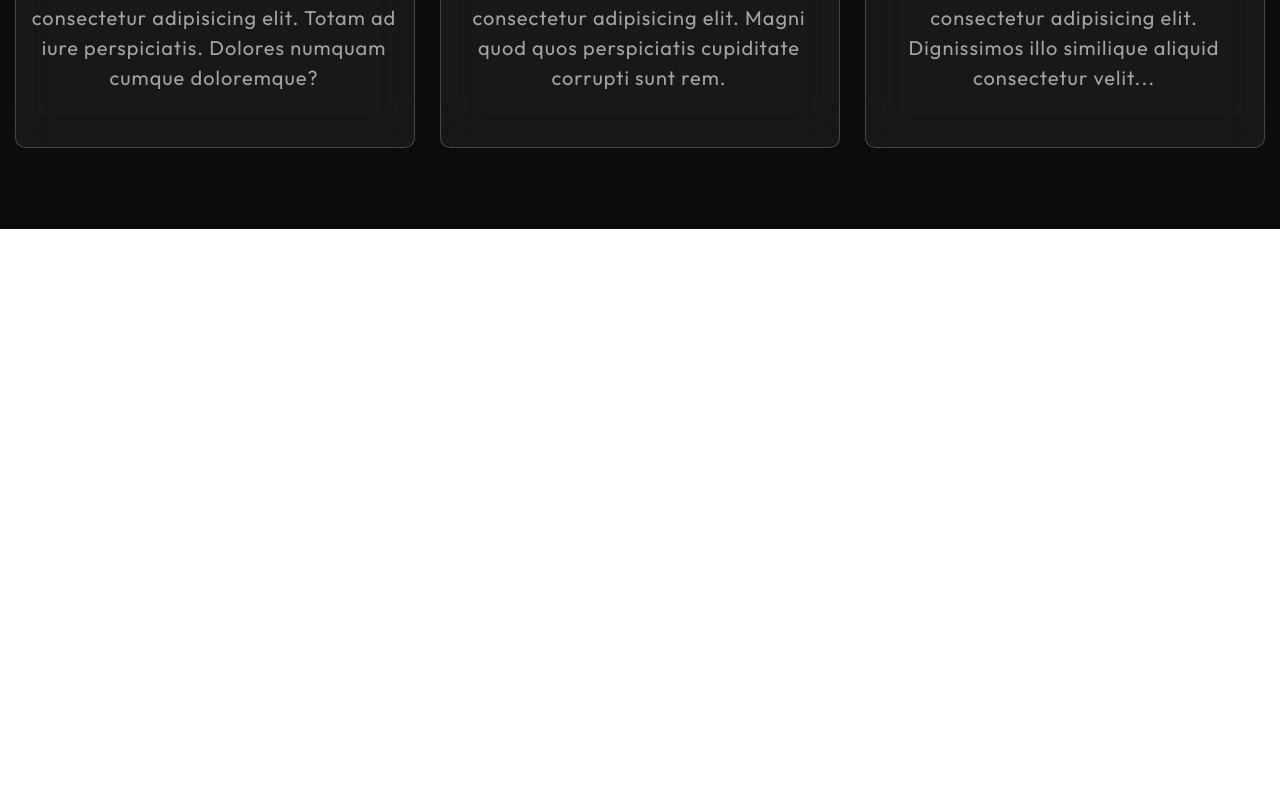
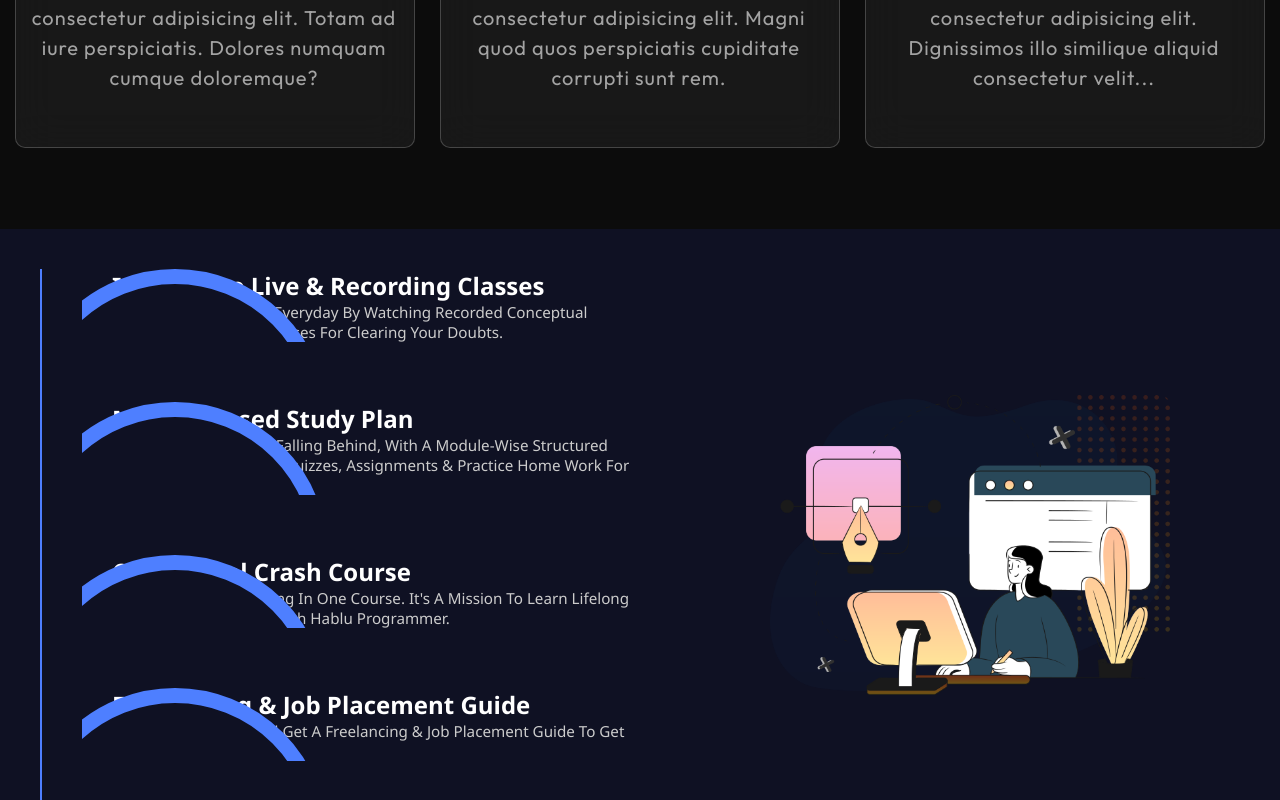
Before and after one commit to emon-shikder2217/Mass-English, a React (Vite) app: page / in a window 1280 px wide. Shown: the part 724-1524 px from the top of the page. Before the commit the page ends 953 px from the top, so only its background shows below. Built offline with nearby package versions, Linux system fonts and the light colour scheme; a web font is replaced by a local one.

Commit message:
initial commit

```diff
--- /dev/null
+++ b/src/components/TimeLine/TimeLine.jsx
@@ -0,0 +1,50 @@
+import React from 'react';
+import styles from './TimeLine.module.css'; // Updated to .module.css
+import timeLinePageImg from '../../assets/timeline-img.png';
+
+const Timeline = () => {
+  const timelineData = [
+    {
+      title: 'Interactive Live & Recording Classes',
+      description:
+        'Learn Something New Everyday By Watching Recorded Conceptual Classes And Join Live Classes For Clearing Your Doubts.',
+    },
+    {
+      title: 'Module Based Study Plan',
+      description:
+        'There Is No Chance Of Falling Behind, With A Module-Wise Structured Study Plan Packed With Quizzes, Assignments & Practice Home Work For Interview Preparation.',
+    },
+    {
+      title: 'Conceptual Crash Course',
+      description:
+        "You Are Not Just Enrolling In One Course. It's A Mission To Learn Lifelong Programming Journey With Hablu Programmer.",
+    },
+    {
+      title: 'Freelancing & Job Placement Guide',
+      description:
+        'Course Completers Will Get A Freelancing & Job Placement Guide To Get Started.',
+    },
+  ];
+
+  return (
+    <div className={styles.timelineContainer}>
+      <div className={styles.timeline}>
+        {timelineData.map((item, index) => (
+          <div key={index} className={styles.timelineItem}>
+            <div className={styles.circle}></div>
+            <div className={styles.textContent}>
+              <h2>{item.title}</h2>
+              <p>{item.description}</p>
+            </div>
+          </div>
+        ))}
+      </div>
+
+      <div className={styles.timelineImage}>
+        <img src={timeLinePageImg} alt="Visual" />
+      </div>
+    </div>
+  );
+};
+
+export default Timeline;
--- /dev/null
+++ b/src/components/TimeLine/TimeLine.module.css
@@ -0,0 +1,68 @@
+body {
+    margin: 0;
+    font-family: 'Segoe UI', sans-serif;
+    background-color: #0f1123;
+    color: white;
+  }
+
+  .timelineContainer {
+    display: flex;
+    justify-content: space-between;
+    flex-wrap: wrap;
+    padding: 40px;
+  }
+
+  .timeline {
+    width: 50%;
+    position: relative;
+    padding-left: 40px;
+    border-left: 2px solid #4e7fff;
+  }
+
+  .timelineItem {
+    position: relative;
+    margin-bottom: 60px;
+  }
+
+  .circle {
+    width: 306px;
+    height: 306px;
+    background-color: #0f1123;
+    border: 15px solid #4e7fff;
+    border-radius: 50%;
+    position: absolute;
+    left: -60px;
+    top: 0;
+    display: flex;
+    align-items: center;
+    justify-content: center;
+    color: #4e7fff;
+    font-size: 18px;
+  }
+
+  .textContent {
+    margin-left: 30px;
+  }
+
+  .textContent h3 {
+    margin-bottom: 5px;
+    font-size: 1.2rem;
+  }
+
+  .textContent p {
+    color: #ccc;
+    font-size: 0.95rem;
+  }
+
+  .timelineImage {
+    width: 45%;
+    display: flex;
+    align-items: center;
+    justify-content: center;
+  }
+
+  .timelineImage img {
+    width: 100%;
+    max-width: 400px;
+    border-radius: 10px;
+  }
--- a/src/pages/Home/Home.jsx
+++ b/src/pages/Home/Home.jsx
@@ -1,5 +1,6 @@
 import Header from '../../components/header/Header';
 import Hero from '../../components/Hero/Hero';
+import Timeline from '../../components/TimeLine/TimeLine';
 import './Home.css';
 
 const Home = () => {
@@ -8,6 +9,7 @@ const Home = () => {
             <Header />
             <div className="hero">
                 <Hero />
+                <Timeline />
             </div>
         </>
     )
```
